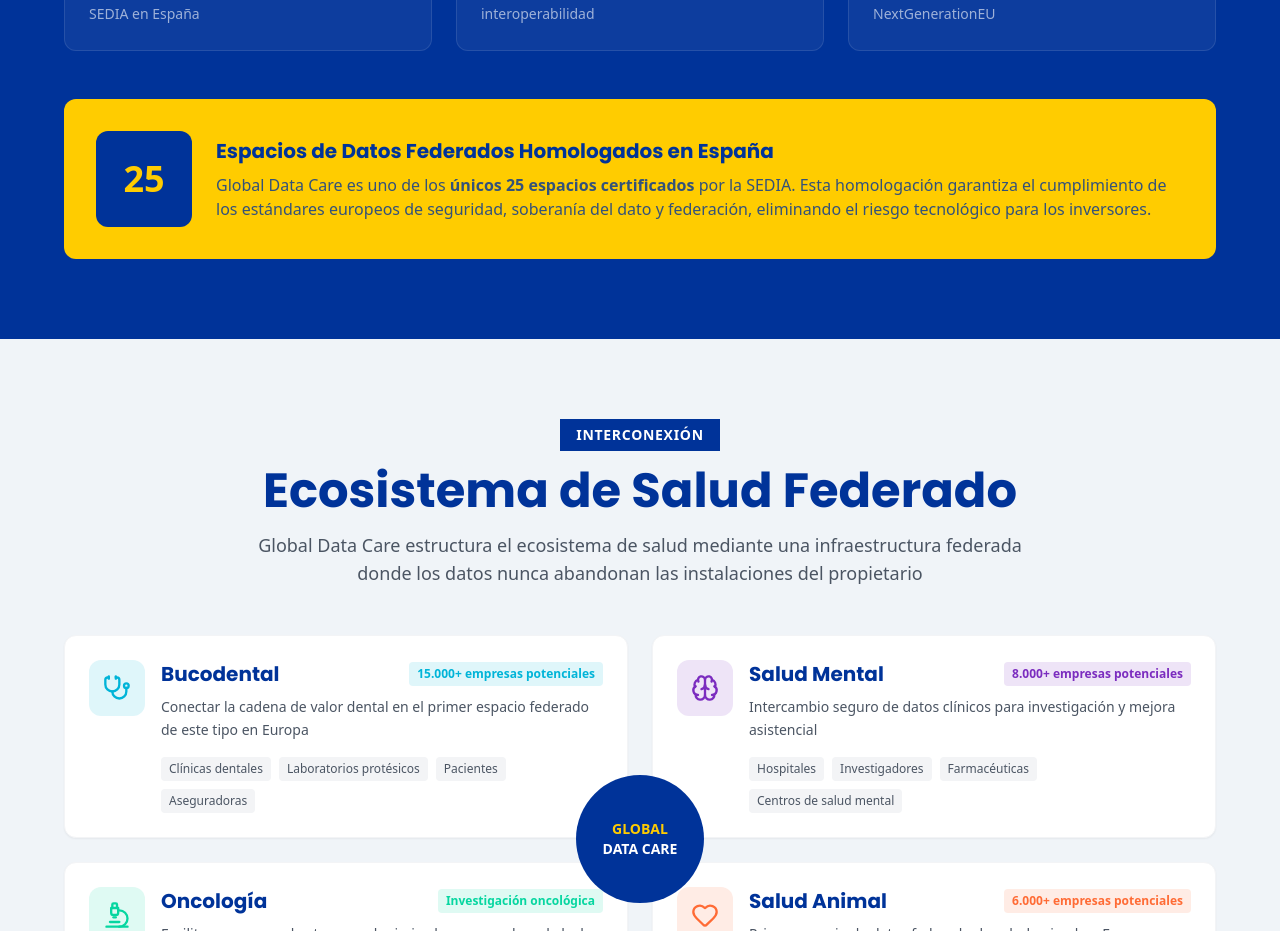
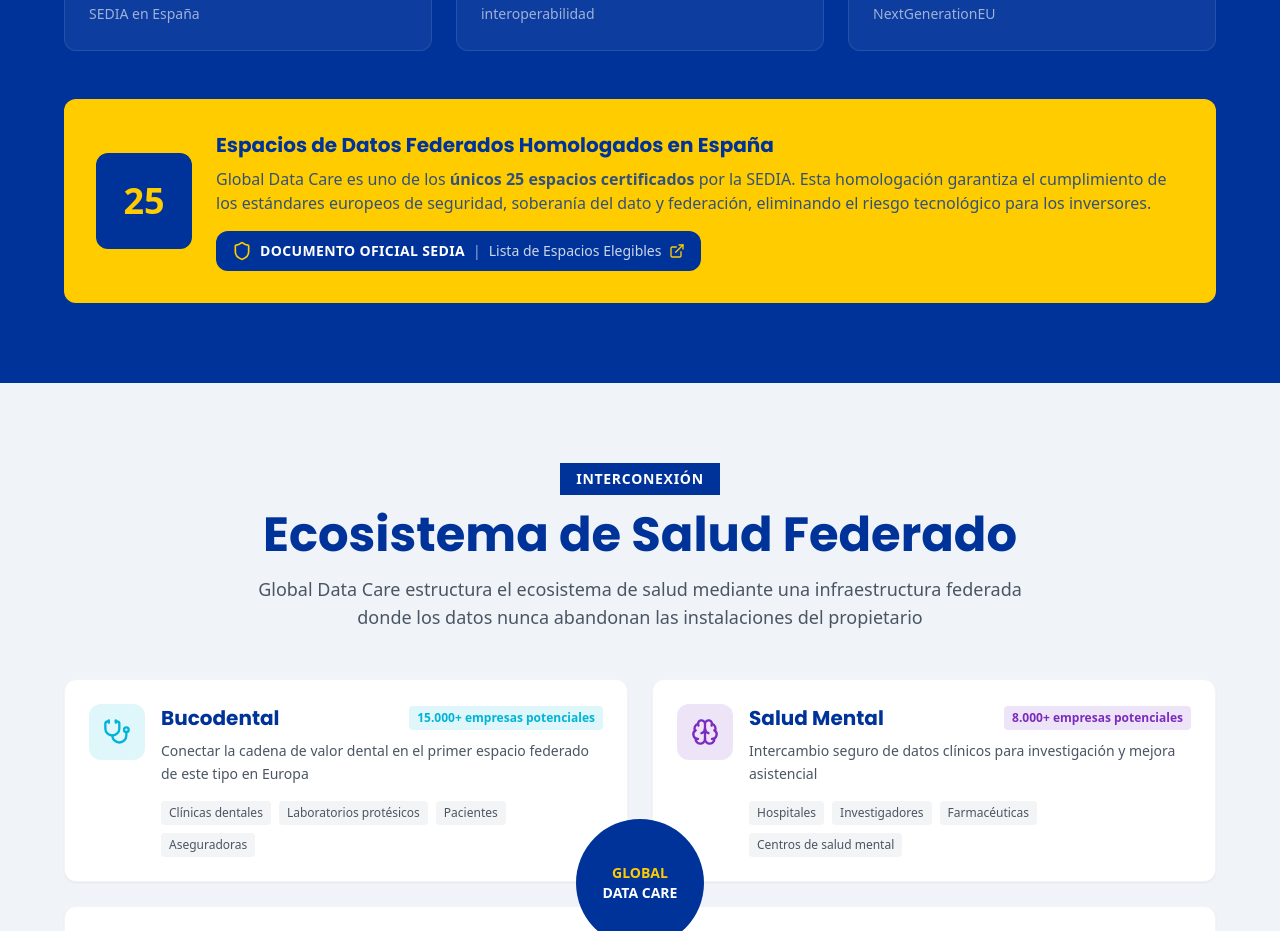
Before and after one commit to Ullswater-Investments/kpmg-presentacion-globaldatacare, a Next.js app: page / in a window 1280 px wide. Shown: the part 5680-6611 px from the top of the page. Built offline with nearby package versions, Linux system fonts and the light colour scheme.

Commit message:
feat: add prominent link to SEDIA official document\n\nAdd visible link to official SEDIA document with eligible data spaces list.

```diff
--- a/components/sections/regulatory-section.tsx
+++ b/components/sections/regulatory-section.tsx
@@ -1,6 +1,6 @@
 "use client"
 
-import { Globe, Scale, Building, FileCheck, Shield, Award, Euro } from "lucide-react"
+import { Globe, Scale, Building, FileCheck, Shield, Award, Euro, ExternalLink } from "lucide-react"
 
 const timeline = [
   {
@@ -118,16 +118,32 @@ export function RegulatorySection() {
           <div className="w-24 h-24 bg-[#003399] rounded-lg flex items-center justify-center shrink-0">
             <span className="text-4xl font-bold text-[#FFCC00]">25</span>
           </div>
-          <div className="text-center md:text-left">
+          <div className="text-center md:text-left flex-1">
             <h3 className="text-xl font-bold text-[#003399] mb-2">
               Espacios de Datos Federados Homologados en España
             </h3>
-            <p className="text-[#003399]/80">
+            <p className="text-[#003399]/80 mb-4">
               Global Data Care es uno de los{" "}
               <span className="font-bold">únicos 25 espacios certificados</span>{" "}
               por la SEDIA. Esta homologación garantiza el cumplimiento de los estándares europeos de seguridad,
               soberanía del dato y federación, eliminando el riesgo tecnológico para los inversores.
             </p>
+
+            {/* Official SEDIA Link */}
+            <a
+              href="https://cred.digital.gob.es/content/dam/cred/img/docs/Espacios_de_Datos_Elegibles_KTED.pdf"
+              target="_blank"
+              rel="noopener noreferrer"
+              className="inline-flex items-center gap-2 bg-[#003399] text-white px-4 py-2.5 rounded-lg hover:bg-[#002266] transition-colors group"
+            >
+              <div className="flex items-center gap-2">
+                <Shield className="w-5 h-5 text-[#FFCC00]" />
+                <span className="font-bold text-sm uppercase tracking-wide">Documento Oficial SEDIA</span>
+              </div>
+              <span className="text-white/60 text-sm hidden sm:inline">|</span>
+              <span className="text-white/80 text-sm hidden sm:inline">Lista de Espacios Elegibles</span>
+              <ExternalLink className="w-4 h-4 text-[#FFCC00] group-hover:translate-x-0.5 group-hover:-translate-y-0.5 transition-transform" />
+            </a>
           </div>
         </div>
       </div>
```
